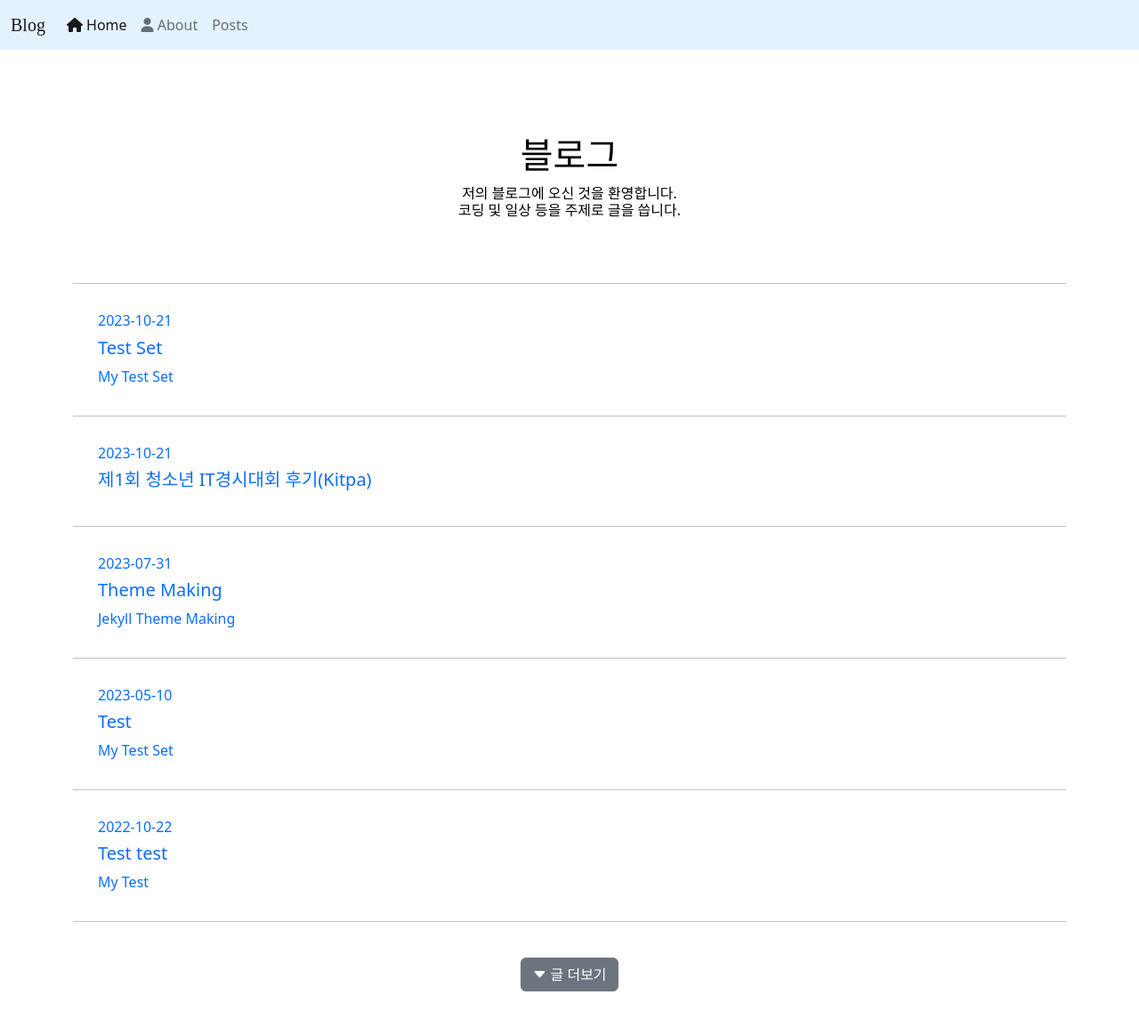
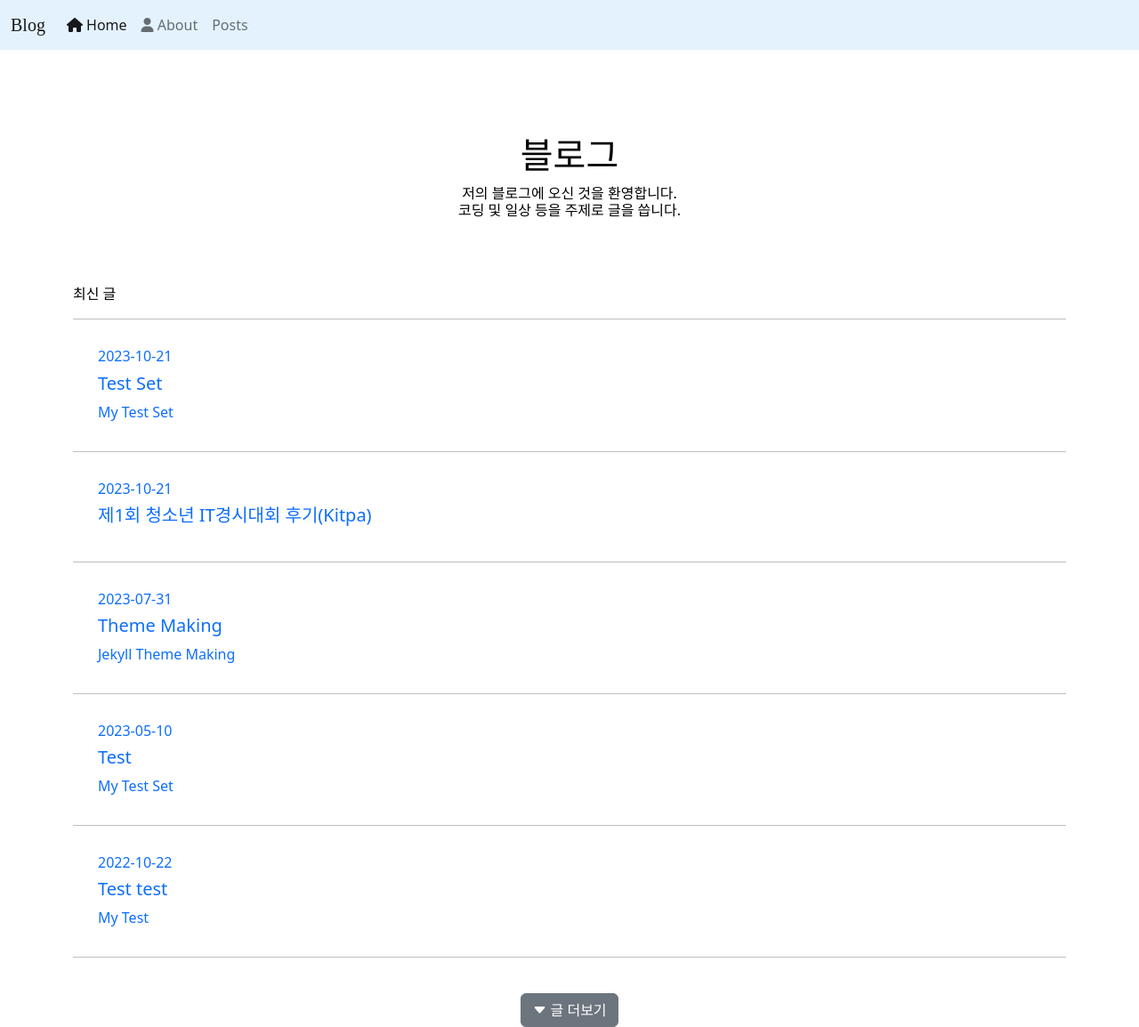
Before and after one commit to happydm09/B, a Jekyll site: the page built from pages/home.md, in a window 1280 px wide and 1154 px high. Shown: the whole window at 89% size. Built offline with Jekyll 4.4.1, drawn with Linux system fonts in a browser that asks for light colours; nearby versions of some CDN libraries; some web fonts are replaced; comment, search, counter and statistics services are not loaded.

Commit message:
Update blog.html

```diff
--- a/_includes/blog.html
+++ b/_includes/blog.html
@@ -1,6 +1,7 @@
 <!-- Blog Posts -->
 <section class="section">
     <div class="container">
+        <span>{{site.recent-post}}</span>
                 <hr>
                 {% for post in site.posts limit:5 %}
 
```
